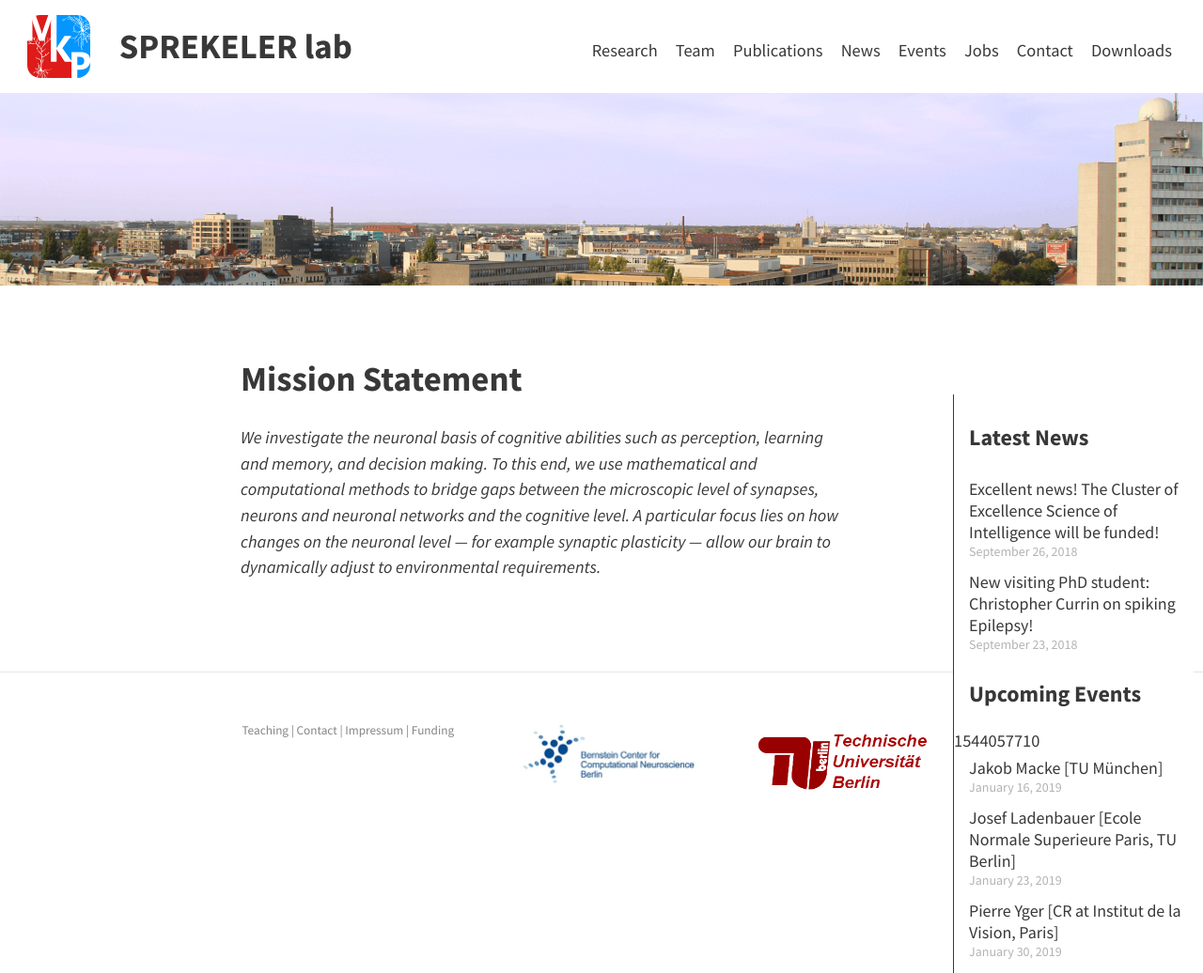
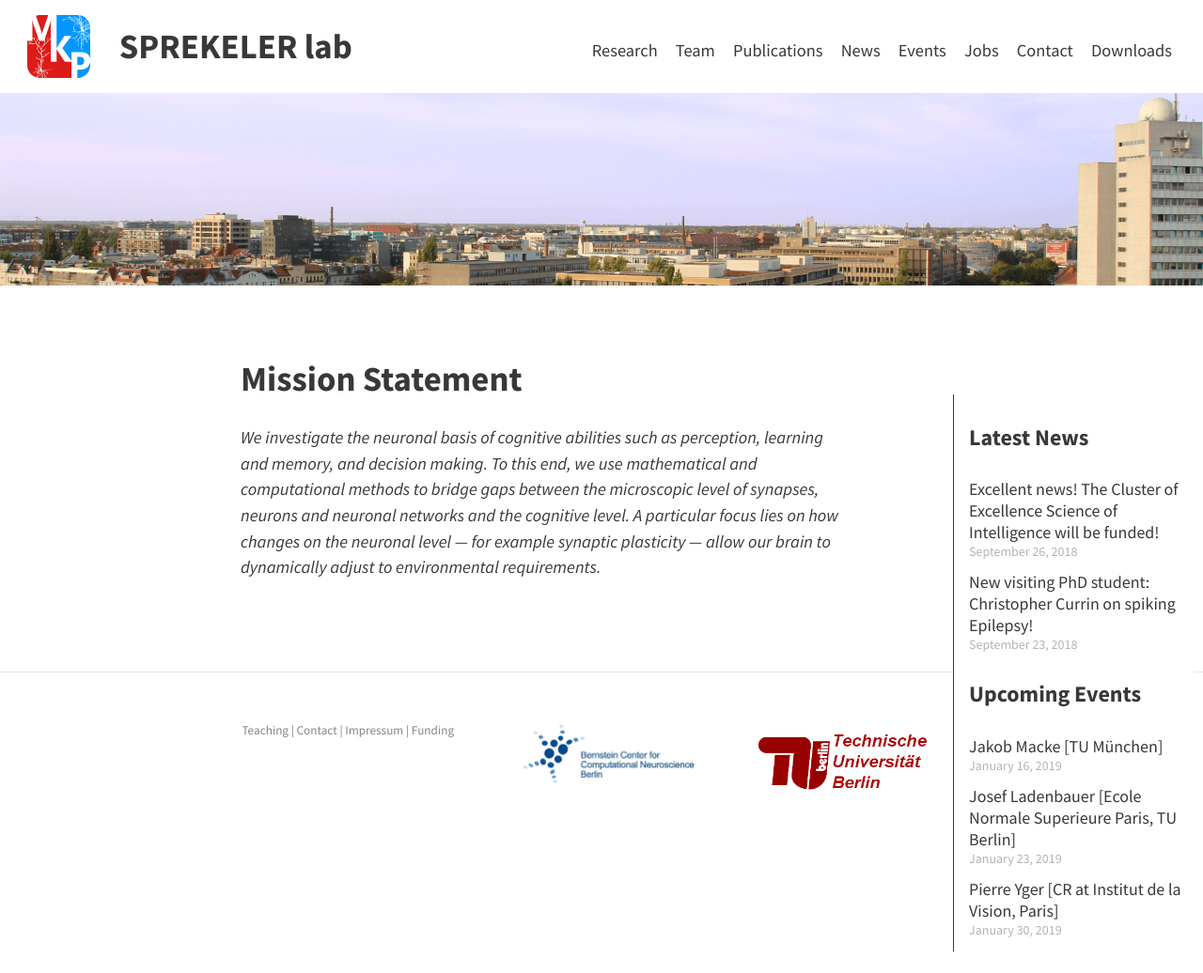
Before and after one commit to ge00rg/website-heroku, a Jekyll site: the page built from index.html, in a window 1280 px wide. Shown: the whole page at 94% size. Built offline with Jekyll 4.4.1, drawn with Linux system fonts in a browser that asks for light colours; the list of posts is cut into pages by our own code; after the commit the page ends 1013 px from its top, so only the background shows below that.

Commit message:
Update page_sidebar.html

```diff
--- a/_layouts/page_sidebar.html
+++ b/_layouts/page_sidebar.html
@@ -54,7 +54,7 @@
     {% endfor %}
     <h1>Upcoming Events</h1>
     {% capture nowunix %}{{'now' | date: '%s'}}{% endcapture %}
-{{nowunix}}
+{{site.date}}
     {% assign i=0 %}
 
     {% for post in talks %}
```
